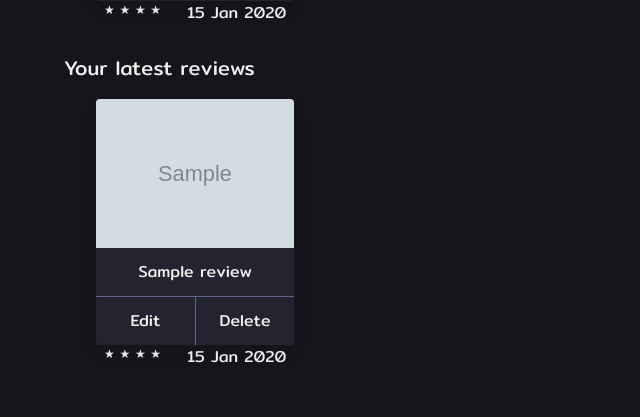
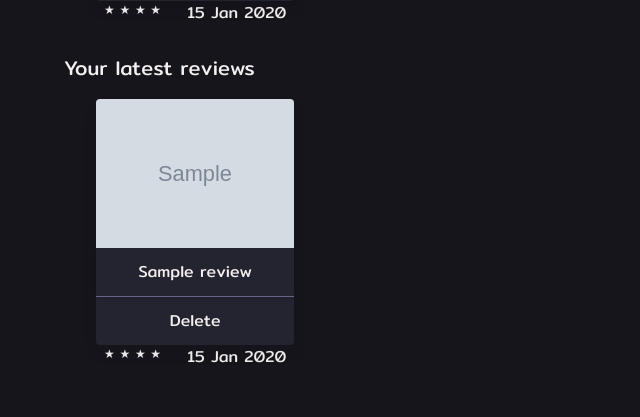
Before and after one commit to emilio-fv/Noted, a Flask app: template flask_app/templates/dashboard.html in a window 1280 px wide. Shown: the part 466-883 px from the top of the page, without its empty margins (0-640 px from the left). Run offline with Flask 2, Linux system fonts and the light colour scheme; the template is opened without the code that fills it: most values are stand-ins (such as "Sample title", 1, 10 or a date in 2020); grey boxes marked "Sample" are stand-in pictures; some libraries are stand-ins or nearby versions.

Commit message:
Remove edit button

```diff
--- a/flask_app/templates/dashboard.html
+++ b/flask_app/templates/dashboard.html
@@ -52,7 +52,7 @@ Home |
                         </header>
                     </div>
                     <footer class="card-footer">
-                        <a href="#" class="card-footer-item">Edit</a>
+                        <!-- <a href="#" class="card-footer-item">Edit</a> -->
                         <a href="/reviews/delete/{{ review['id'] }}" class="card-footer-item">Delete</a>
                     </footer>
                 </div>
```
